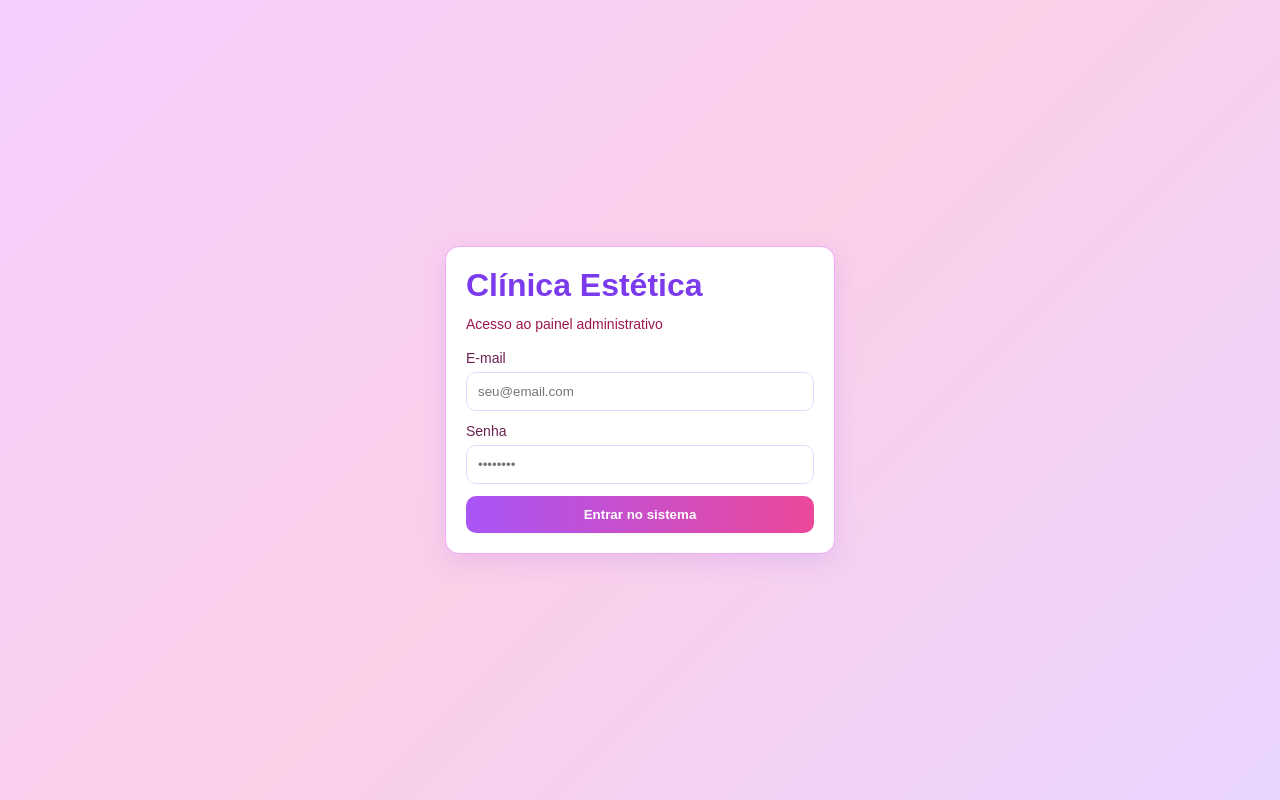
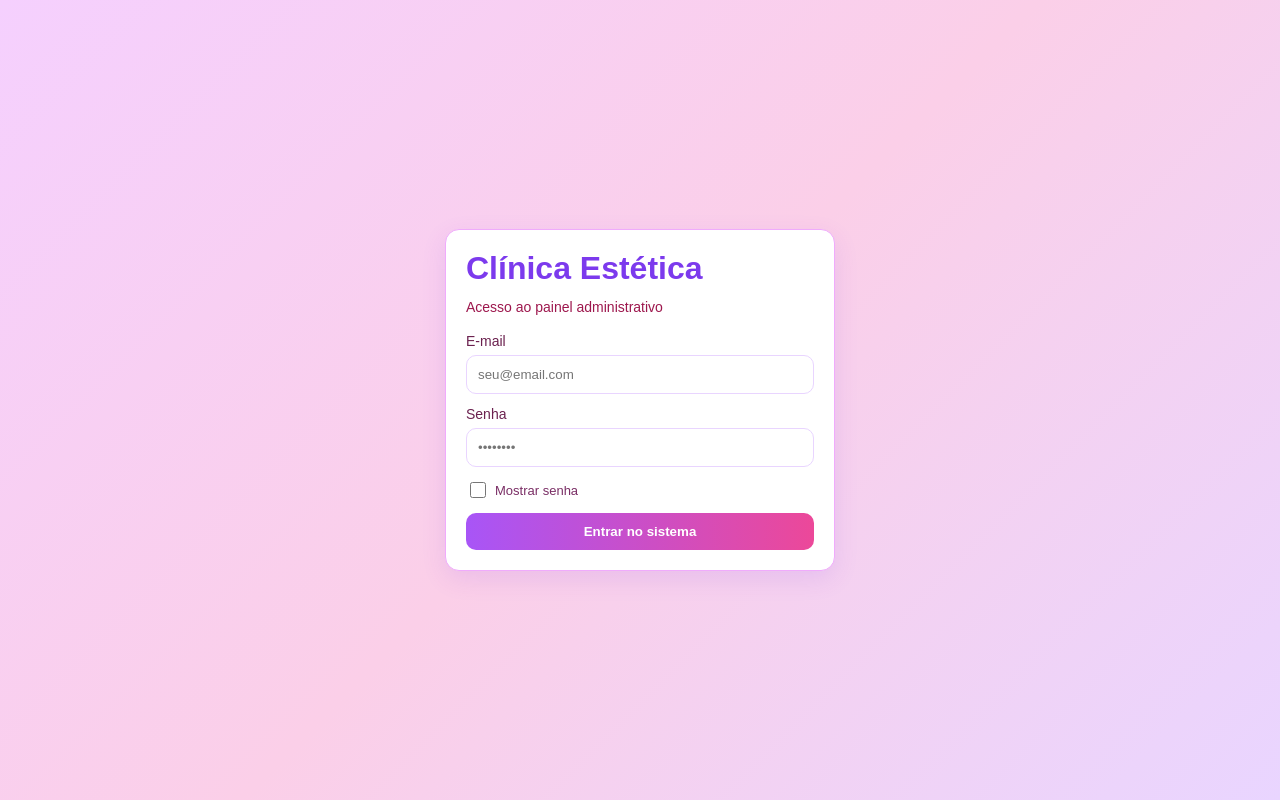
Before and after one commit to clawdclawd27-source/repositorio, a React (Vite) app in the folder clinica-web/: page /login in a window 1280 px wide. Built offline with nearby package versions, Linux system fonts and the light colour scheme; no server answers.

Commit message:
Add show/hide password checkbox to login form

```diff
--- a/clinica-web/src/pages/LoginPage.tsx
+++ b/clinica-web/src/pages/LoginPage.tsx
@@ -7,6 +7,7 @@ export function LoginPage() {
   const navigate = useNavigate();
   const [email, setEmail] = useState('');
   const [password, setPassword] = useState('');
+  const [showPassword, setShowPassword] = useState(false);
   const [error, setError] = useState('');
 
   async function onSubmit(e: FormEvent) {
@@ -31,7 +32,15 @@ export function LoginPage() {
         </label>
         <label>
           Senha
-          <input placeholder="••••••••" type="password" value={password} onChange={(e) => setPassword(e.target.value)} />
+          <input placeholder="••••••••" type={showPassword ? 'text' : 'password'} value={password} onChange={(e) => setPassword(e.target.value)} />
+        </label>
+        <label className="toggle-password">
+          <input
+            type="checkbox"
+            checked={showPassword}
+            onChange={(e) => setShowPassword(e.target.checked)}
+          />
+          Mostrar senha
         </label>
         {error && <small>{error}</small>}
         <button type="submit">Entrar no sistema</button>
--- a/clinica-web/src/styles.css
+++ b/clinica-web/src/styles.css
@@ -24,3 +24,5 @@ input, button { padding: 11px; border-radius: 10px; border: 1px solid #e9d5ff; }
 input:focus { outline: 2px solid #d8b4fe; border-color: #c084fc; }
 button { background: linear-gradient(90deg, #a855f7 0%, #ec4899 100%); color: #fff; border: none; font-weight: 600; }
 small { color: #be123c; }
+.toggle-password { display: flex !important; align-items: center; gap: 8px; font-size: 13px !important; color: #7a2e65 !important; }
+.toggle-password input { width: 16px; height: 16px; accent-color: #c026d3; padding: 0; }
```
